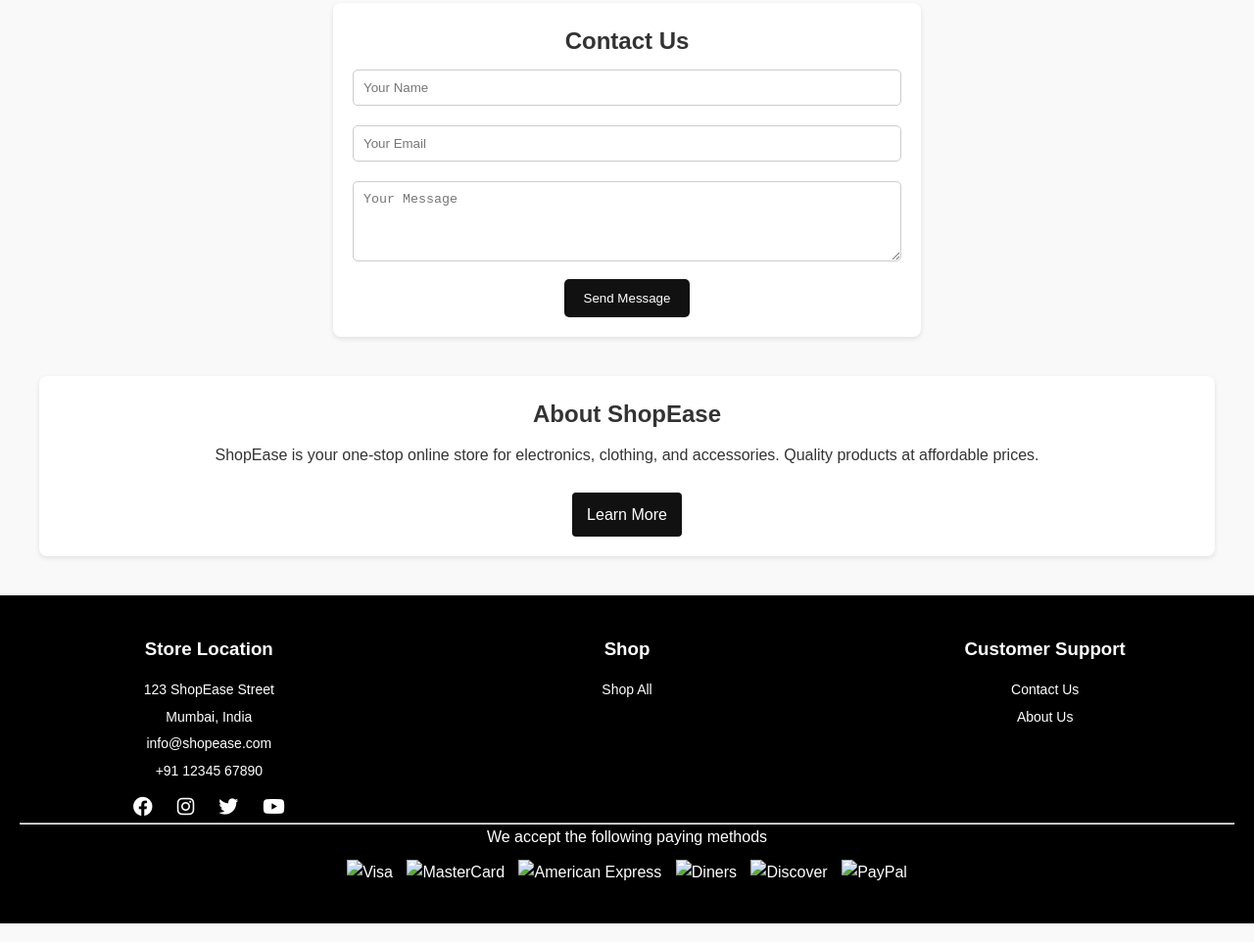
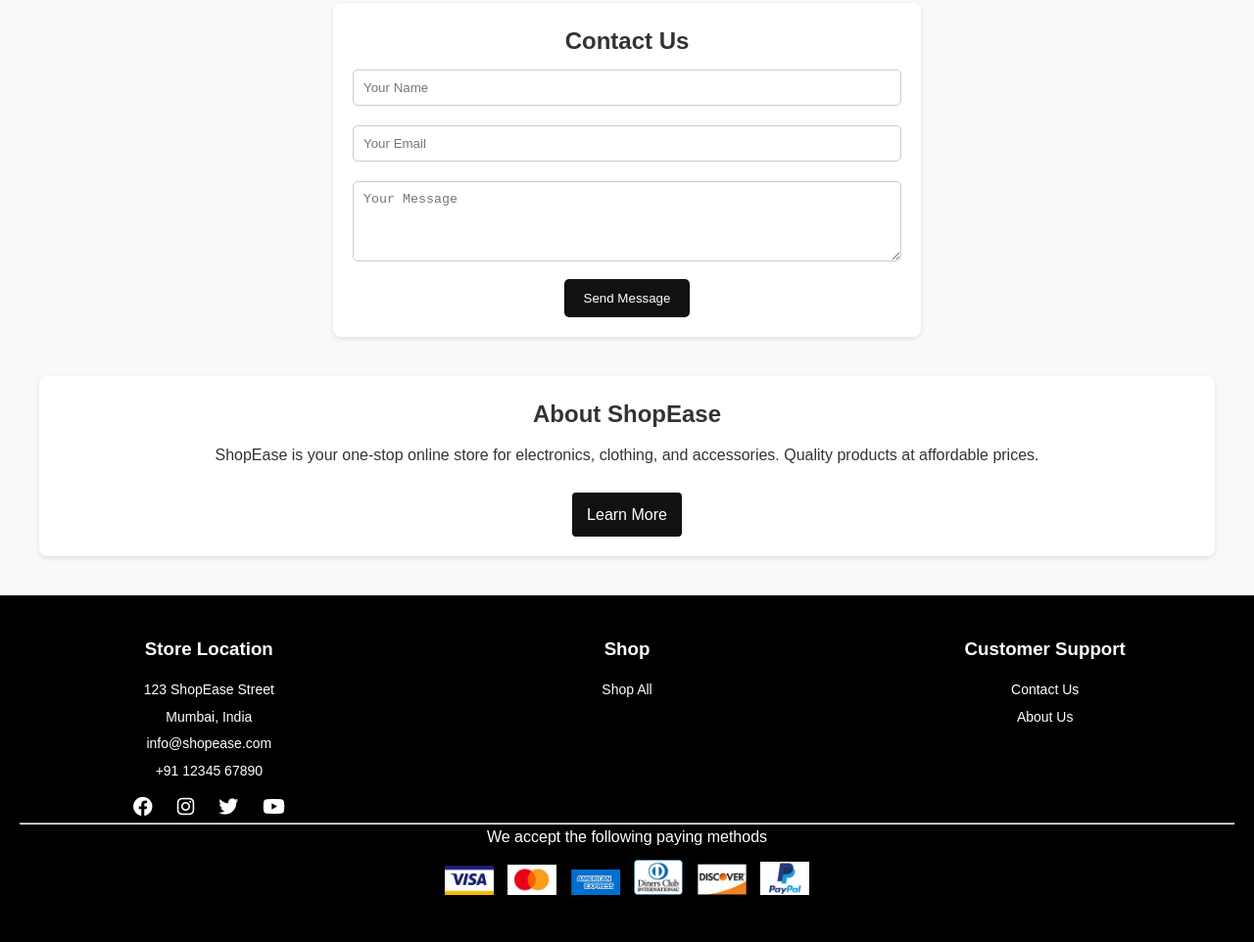
Before and after one commit to sryagit/ShopEase, a plain HTML site: page index.html in a window 1280 px wide. Shown: the part 2659-3621 px from the top of the page at 98% size. Drawn offline with Linux system fonts and the light colour scheme.

Commit message:
Update index.html

```diff
--- a/index.html
+++ b/index.html
@@ -207,12 +207,12 @@ footer { background:black; color:white; padding:40px 20px; margin-top:40px; text
   <hr>
   <p>We accept the following paying methods</p>
   <div class="payment-icons">
-    <img src="Visa.png" alt="Visa">
-    <img src="Mastercard.png" alt="MasterCard">
-    <img src="Amex.png" alt="American Express">
-    <img src="Diners.png" alt="Diners">
-    <img src="Discover.png" alt="Discover">
-    <img src="PayPal.png" alt="PayPal">
+    <img src="logo/Visa.png" alt="Visa">
+    <img src="logo/Mastercard.png" alt="MasterCard">
+    <img src="logo/Amex.png" alt="American Express">
+    <img src="logo/Diners.png" alt="Diners">
+    <img src="logo/Discover.png" alt="Discover">
+    <img src="logo/PayPal.png" alt="PayPal">
   </div>
 </footer>
 
```
